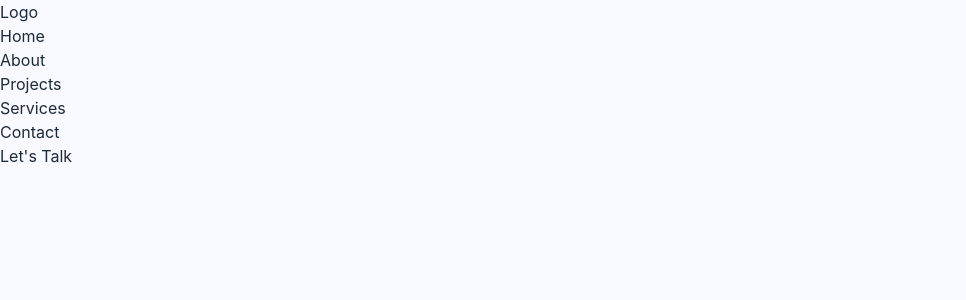
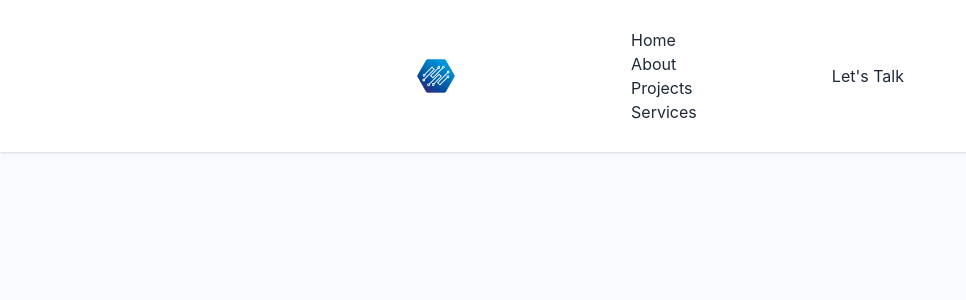
Before and after one commit to WonganiNyirenda18/Wongani-Portfolio, a React (Vite) app: page / in a window 1280 px wide. Shown: the top 300 px of the page, without its empty margins (0-966 px from the left). Built offline with nearby package versions, Linux system fonts and the light colour scheme.

Commit message:
styled header features

```diff
--- a/src/Components/Header.jsx
+++ b/src/Components/Header.jsx
@@ -1,17 +1,30 @@
+import Logo from '../Assets/logo.png';
+
 export default function Header() {
     return (
-        <header>
-            <div>Logo</div>
+        <header className="bg-white py-4 shadow-sm">
+            <div className="max-w-xl mx-auto px-6 flex items-center justify-between">
+                <div className="flex items-center">
+                    <div className="flex items-center gap-2">
+                        <img
+                            src={Logo}
+                            alt="Logo"
+                            className="w-30 h-30 object-contain"
+                        />
+                    </div>
+                </div>
+
                 <nav>
                     <ul>
                         <li>Home</li>
                         <li>About</li>
                         <li>Projects</li>
                         <li>Services</li>
-                    <li>Contact</li>
                     </ul>
                 </nav>
                 <button>Let's Talk </button>
+            </div>
+
         </header>
     );
 }
```
Lines whose indentation alone changed are shown as unchanged.
